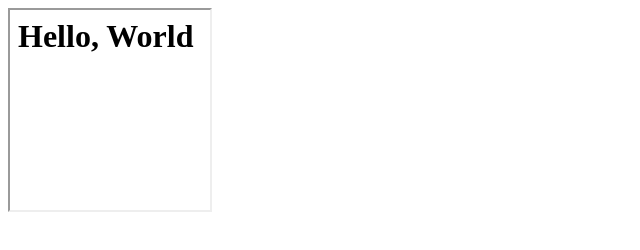
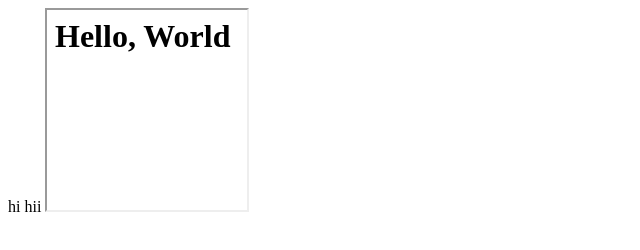
Before and after one commit to fidl0/GitLearn, a plain HTML site: page index.html in a window 1280 px wide. Shown: the whole page, without its empty margins (0-640 px from the left). Drawn offline with Linux system fonts and the light colour scheme.

Commit message:
added hi

```diff
--- a/index.html
+++ b/index.html
@@ -1,5 +1,6 @@
 <html>
   <body>
+hi hii
     <iframe src="lib/hello.html" width="200" height="200" />
   </body>
 </html>
```
Also changed, not shown: lib/readme.txt (added), 2 other files.
